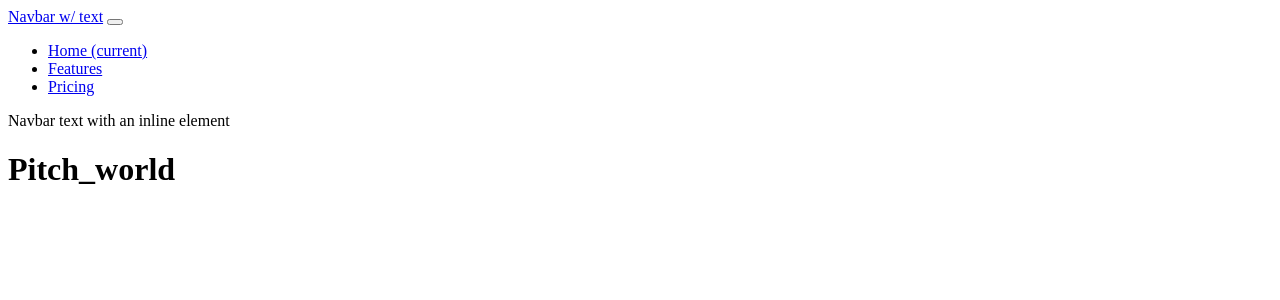
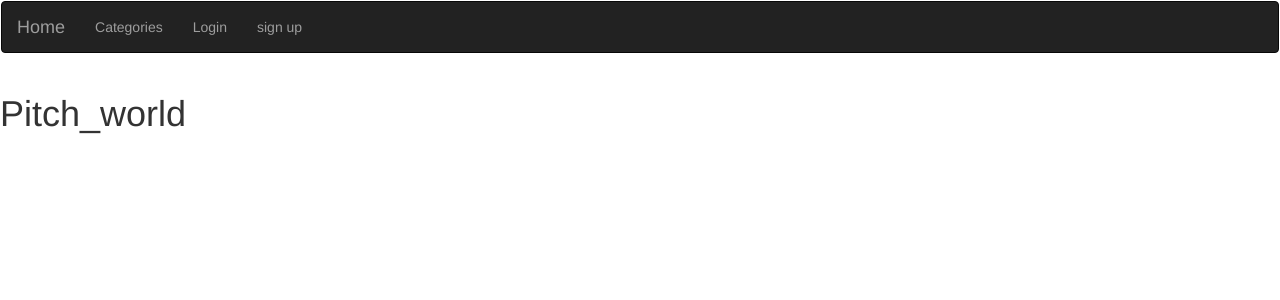
Before and after one commit to 2BWeru/Blog_Today, a Flask app: page / in a window 1280 px wide. Shown: the top 300 px of the page. Run offline with Flask 2, Linux system fonts and the light colour scheme; some libraries are stand-ins or nearby versions.

Commit message:
create login.html file

```diff
--- a/app/__init__.py
+++ b/app/__init__.py
@@ -1,9 +1,12 @@
 from flask import Flask
 from .config import DevConfig
+from flask_bootstrap import Bootstrap
 
 
 app = Flask(__name__)
 
 app.config.from_object(DevConfig)
 
+bootstrap = Bootstrap(app)
+
 from app import views
--- a/app/templates/base.html
+++ b/app/templates/base.html
@@ -1,22 +1,5 @@
-<!DOCTYPE html>
-<html>
-    <head>
-        <meta charset="utf-8">
-        {% if title %}
-        <title> {{ title }}</title>
-        {% else %}
-        <title> Welcome to the Pitcher </title>
-        {% endif %}
-    </head>
-    <body>
-        <!-- Navbar block  -->
-        {% block navbar %}
-        {% include 'navbar.html' %}
-        {% endblock %}
-        <!-- Content block -->
-
-        {% block content %}
-
-        {% endblock%}
-    </body>
-</html>
+{% extends 'bootstrap/base.html'%}
+<!-- Navbar block  -->
+{% block navbar %}
+    {% include 'navbar.html' %}
+{% endblock %}
--- /dev/null
+++ b/app/templates/login.html
@@ -0,0 +1 @@
+<h6>Log in</h6>
--- a/app/templates/navbar.html
+++ b/app/templates/navbar.html
@@ -1,22 +1,37 @@
-<nav class="navbar navbar-expand-lg navbar-light bg-light">
-    <a class="navbar-brand" href="#">Navbar w/ text</a>
-    <button class="navbar-toggler" type="button" data-toggle="collapse" data-target="#navbarText" aria-controls="navbarText" aria-expanded="false" aria-label="Toggle navigation">
-      <span class="navbar-toggler-icon"></span>
-    </button>
-    <div class="collapse navbar-collapse" id="navbarText">
-      <ul class="navbar-nav mr-auto">
-        <li class="nav-item active">
-          <a class="nav-link" href="#">Home <span class="sr-only">(current)</span></a>
-        </li>
-        <li class="nav-item">
-          <a class="nav-link" href="#">Features</a>
-        </li>
-        <li class="nav-item">
-          <a class="nav-link" href="#">Pricing</a>
-        </li>
-      </ul>
-      <span class="navbar-text">
-        Navbar text with an inline element
-      </span>
+<!DOCTYPE html>
+<html lang="en">
+<head>
+    <meta charset="UTF-8">
+    <meta http-equiv="X-UA-Compatible" content="IE=edge">
+    <meta name="viewport" content="width=device-width, initial-scale=1.0">
+    <title>Pitcher</title>
+</head>
+<body>
+    <nav class="navbar navbar-light bg-light">
+    <!-- <div class="container"> -->
+    <div class="navbar navbar-inverse" role="navigation">
+        <div class="container-fluid">
+            <div class="navbar-header">
+                <button type="button" class="navbar-toggle" data-toggle="collapse" data-target=".navbar-collapse">
+                  <span class="sr-only">Toggle navigation</span>
+                  <span class="icon-bar"></span>
+                  <span class="icon-bar"></span>
+                  <span class="icon-bar"></span>
+                </button>
+                <a class="navbar-brand" href="/"> Home </a>
+            </div>
+            <div class="navbar-collapse collapse">
+                <ul class="nav navbar-nav">
+                    <li><a href="/">Categories</a></li>
+                    <li><a href="{{url_for('login')}}">Login</a></li>
+                    <li><a href="./user.html">sign up</a></li>
+
+            </div>
+
+
+        </div>
     </div>
-  </nav>
+    <!-- </div>   -->
+    </nav>
+</body>
+</html>
--- a/app/views.py
+++ b/app/views.py
@@ -10,11 +10,10 @@ def index():
     '''
     return render_template('index.html')
 
-
-@app.route('/movie/<movie_id>')
-def movie(movie_id):
+@app.route('/login')
+def login():
 
     '''
-    View movie page function that returns the movie details page and its data
+    View root page function that returns the index page and its data
     '''
-    return render_template('next.html',id = movie_id)
+    return render_template('login.html')
```
